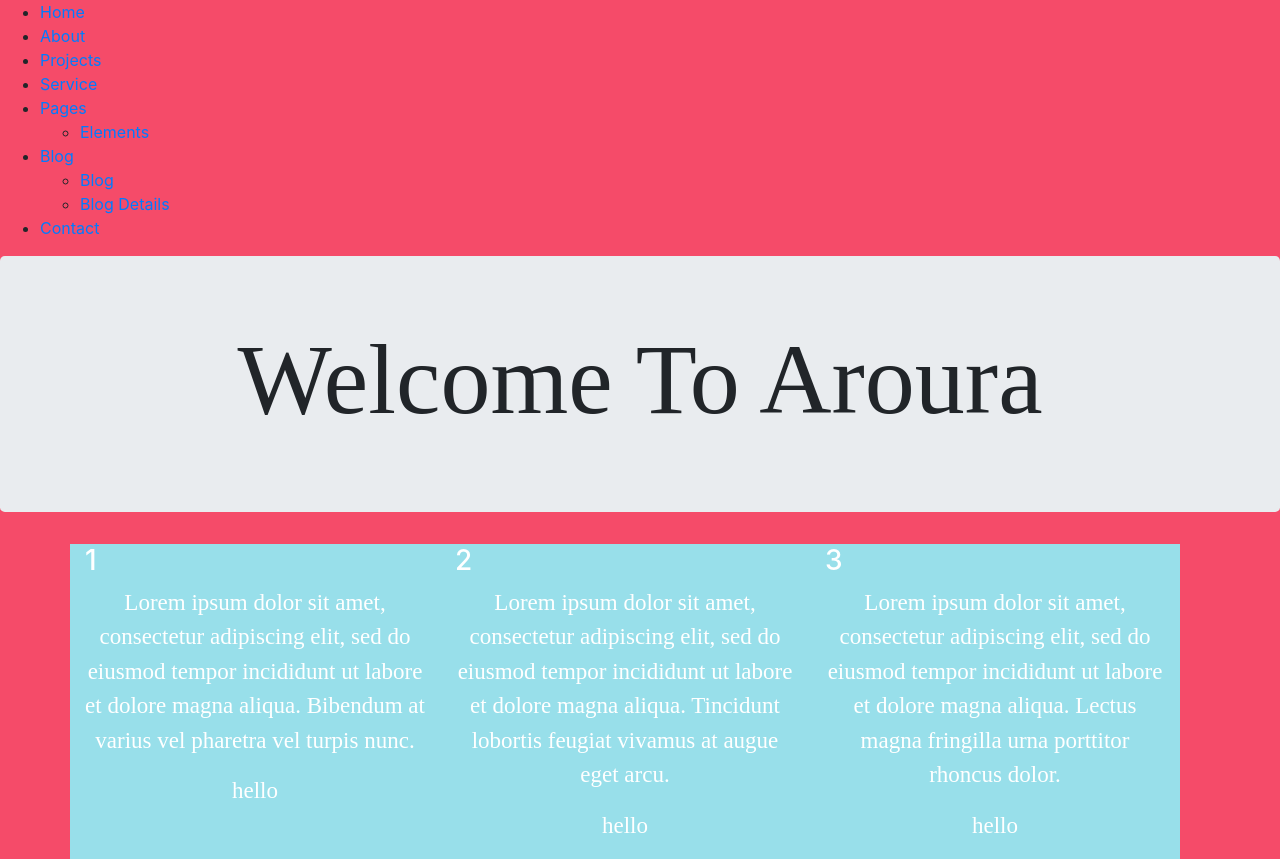
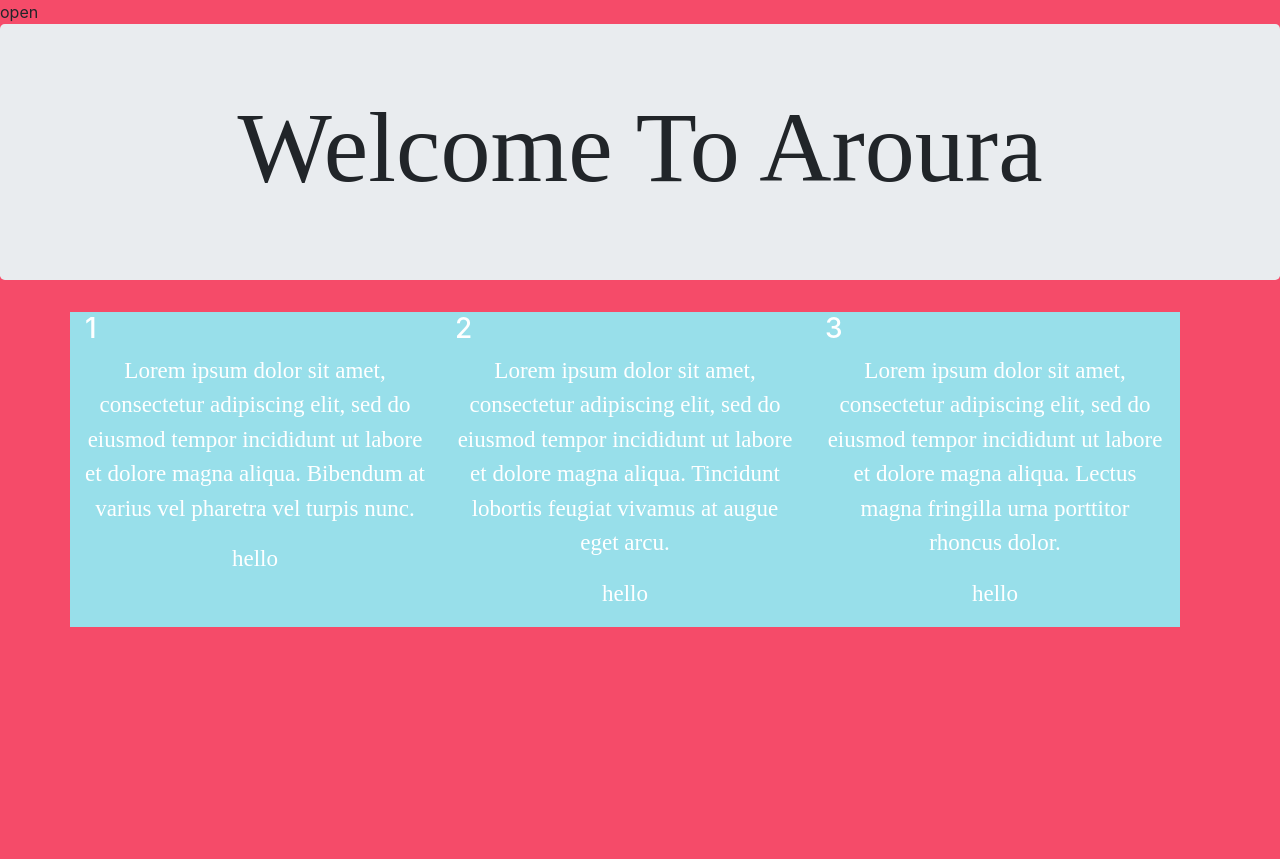
Before and after one commit to jontycavey/Website_Year13, a plain HTML site: page index.html in a window 1280 px wide. After the commit the page ends 800 px from the top, so only its background shows below. Drawn offline with nearby package versions, Linux system fonts and the light colour scheme; files that its build step writes are made by us from their sources.

Commit message:
Add files via upload

```diff
--- a/index.html
+++ b/index.html
@@ -8,50 +8,22 @@
 	<script src="https://ajax.googleapis.com/ajax/libs/jquery/3.5.1/jquery.min.js"></script>
 	<script src="https://cdnjs.cloudflare.com/ajax/libs/popper.js/1.16.0/umd/popper.min.js"></script>
 	<script src="https://maxcdn.bootstrapcdn.com/bootstrap/4.5.0/js/bootstrap.min.js"></script>
+	<script rel="javascript" href="java/javascript.js"></script>
 	<link rel="icon" href="">
 	<link rel="stylesheet" href="css/style.css">
 	<title>Aurora</title>
 </head>
 
 <body>
-	<div class="side_menu">
-		<ul class="list menu_right">
-			<li>
-				<a href="index.html">Home</a>
-				</li>
-				<li>
-				<a href="about.html">About</a>
-				</li>
-				<li>
-				<a href="projects.html">Projects</a>
-				</li>
-				<li>
-				<a href="service.html">Service</a>
-				</li>
-				<li>
-				<a href="#">Pages</a>
-			<ul class="list">
-				<li>
-				<a href="elements.html">Elements</a>
-				</li>
-				</ul>
-				</li>
-				<li>
-				<a href="#">Blog</a>
-			<ul class="list">
-				<li>
-				<a href="blog.html">Blog</a>
-				</li>
-				<li>
-				<a href="single-blog.html">Blog Details</a>
-				</li>
-			</ul>
-				</li>
-				<li>
-				<a href="contact.html">Contact</a>
-			</li>
-		</ul>
-	</div>
+<div id="mySidenav" class="sidenav">
+  <a href="javascript:void(0)" class="closebtn" onclick="closeNav()">&times;</a>
+  <a href="index.html">Home</a>
+  <a href="about_page.html">About</a>
+  <a href="store_page.html">Store</a>
+  <a href="contact_page.html">Contact</a>
+</div>
+
+<span onclick="openNav()">open</span>
 
 
 	<div class="jumbotron text-center">
--- a/style.css
+++ b/style.css
@@ -27,3 +27,42 @@ p {
 .col-sm-4 {
 
 }
+
+.sidenav {
+  height: 100%;
+  width: 0;
+  position: fixed;
+  z-index: 1;
+  top: 0;
+  left: 0;
+  background-color: #111;
+  overflow-x: hidden;
+  padding-top: 60px;
+  transition: 0.5s;
+}
+
+.sidenav a {
+  padding: 8px 8px 8px 32px;
+  text-decoration: none;
+  font-size: 25px;
+  color: #818181;
+  display: block;
+  transition: 0.3s;
+}
+
+.sidenav a:hover {
+  color: #f1f1f1;
+}
+
+.sidenav .closebtn {
+  position: absolute;
+  top: 0;
+  right: 25px;
+  font-size: 36px;
+  margin-left: 50px;
+}
+
+@media screen and (max-height: 450px) {
+  .sidenav {padding-top: 15px;}
+  .sidenav a {font-size: 18px;}
+}
```
Also changed, not shown: about_page.html (added, +19 -0 lines), contact_page.html (added, +19 -0 lines), javascript.js (added, +7 -0 lines), store_page.html (added, +19 -0 lines).
